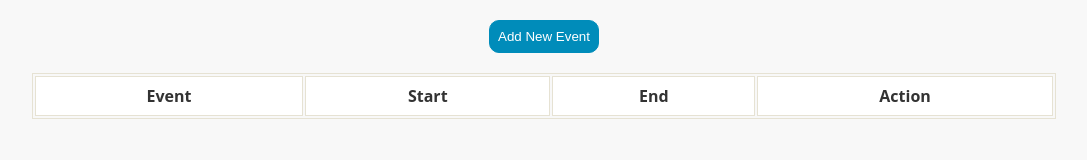
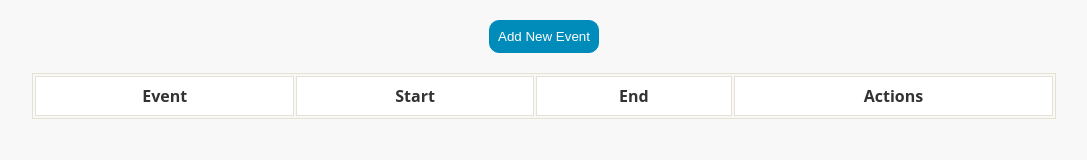
Before and after one commit to juunweii/event-list, a plain HTML site: page index.html in a window 1280 px wide. Shown: the whole page, without its empty margins (96-1183 px from the left). Drawn offline with Linux system fonts and the light colour scheme; no server answers.

Commit message:
Adjust CSS layout

```diff
--- a/index.html
+++ b/index.html
@@ -18,7 +18,7 @@
                     <th>Event</th>
                     <th>Start</th>
                     <th>End</th>
-                    <th>Action</th>
+                    <th>Actions</th>
                 </tr>
             </thead>
             <tbody id="event-body">
```
Also changed, not shown: styles.css (+0 -14 lines).
